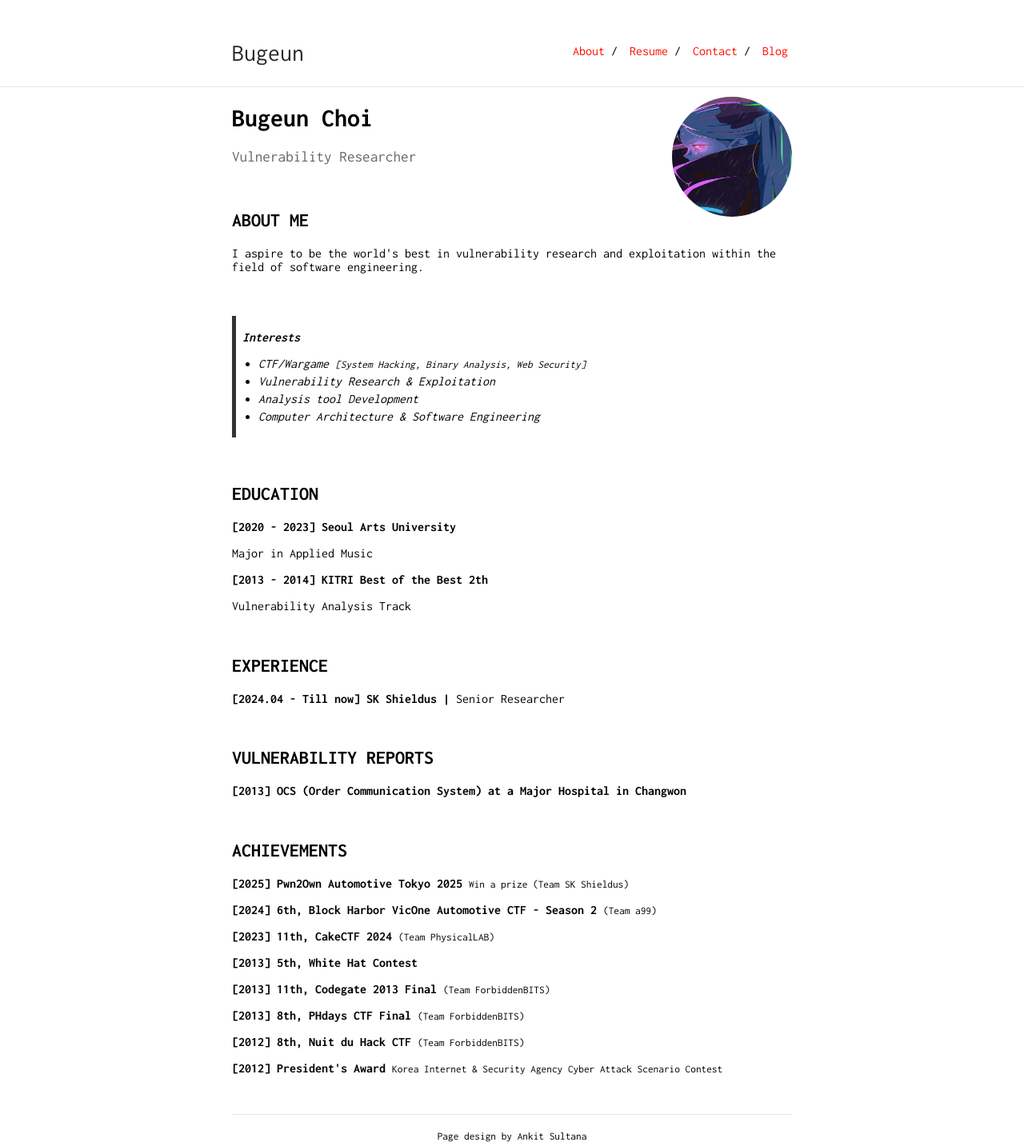
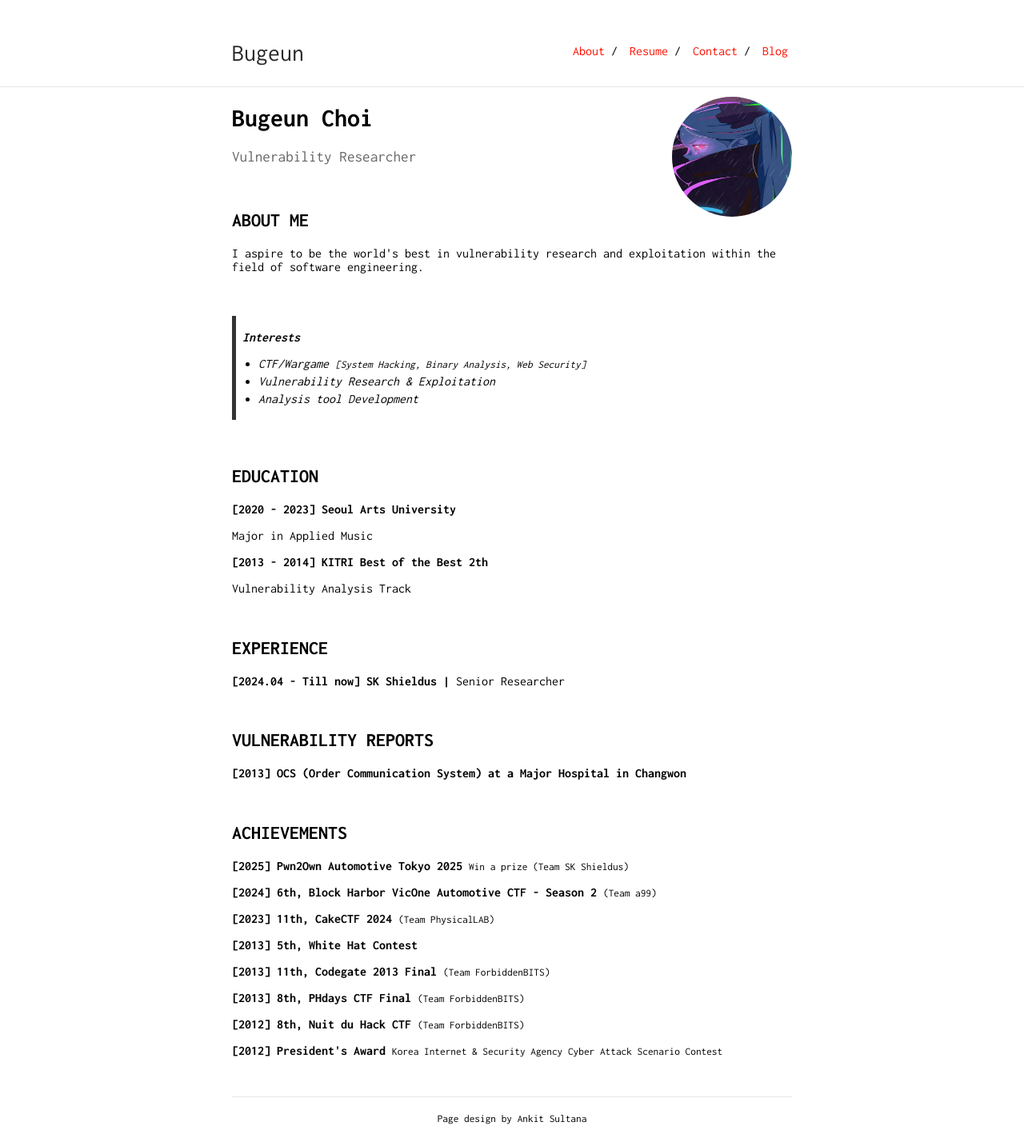
Before and after one commit to Bugeun/bugeun.github.io, a Jekyll site: the page built from index.md, in a window 1280 px wide. Shown: the whole page at 80% size. Built offline with Jekyll 4.4.1, drawn with Linux system fonts in a browser that asks for light colours; after the commit the page ends 1406 px from its top, so only the background shows below that.

Commit message:
Update index.md

```diff
--- a/index.md
+++ b/index.md
@@ -19,7 +19,6 @@ Vulnerability Researcher
 * CTF/Wargame <small>[System Hacking, Binary Analysis, Web Security]</small>
 * Vulnerability Research & Exploitation
 * Analysis tool Development
-* Computer Architecture & Software Engineering
 
 <!--
 <section>
```
